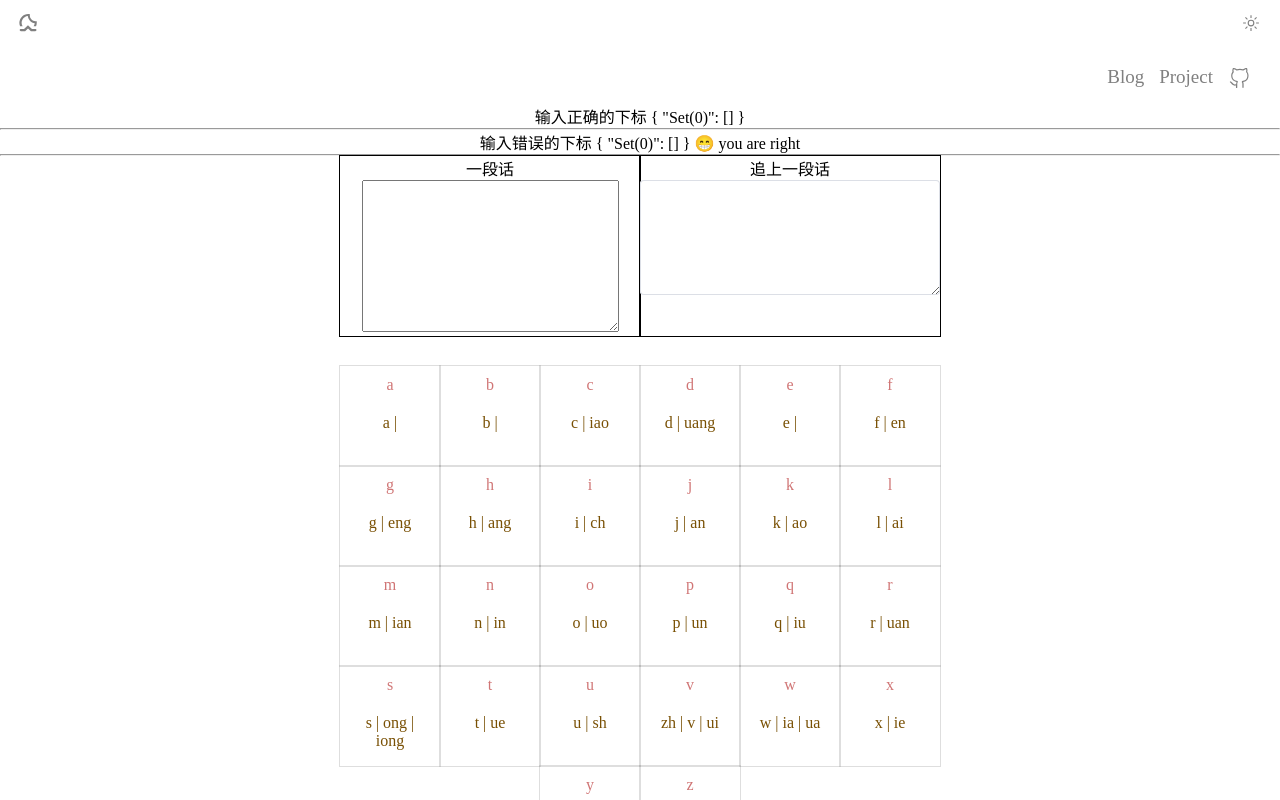
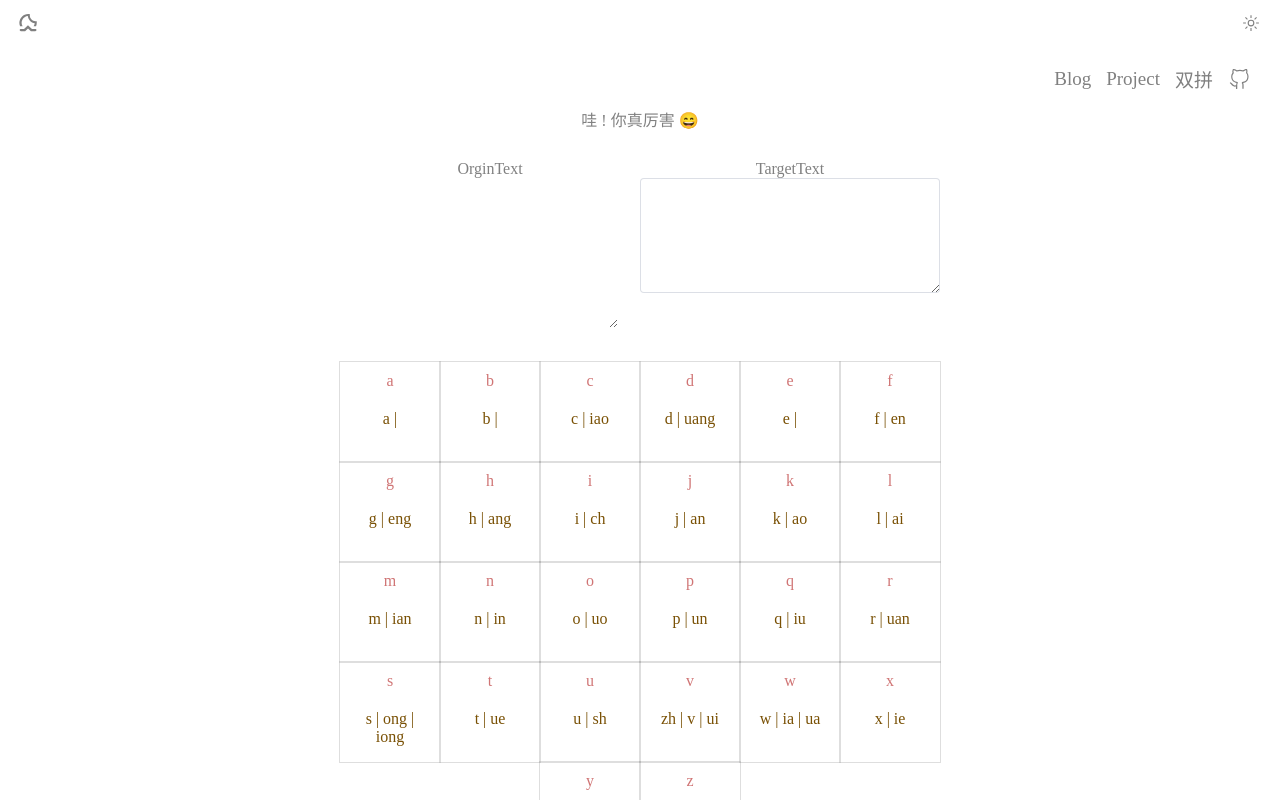
Before and after one commit to NemophilistWatermelon/UpPn, a Vue app in the folder my-vue-app/: page /#/udpn in a window 1280 px wide. Built offline with nearby package versions, Linux system fonts and the light colour scheme.

Commit message:
feat: 更新双拼, 增加双拼菜单, 处理滚动条样式

```diff
--- a/my-vue-app/src/App.vue
+++ b/my-vue-app/src/App.vue
@@ -5,10 +5,19 @@
   <router-view></router-view>
 </template>
 
-<style>
+<style lang="scss">
   * {
     margin: 0;
     padding: 0;
+    &::-webkit-scrollbar {
+      width: 5px;
+      height: 10px;
+    }
+    &::-webkit-scrollbar-thumb {
+      border-radius: 10px;
+      width: 5px;
+      background-color: var(--scorll-bar-color);
+    }
   }
   html,
   body,
--- a/my-vue-app/src/layout/Nav/index.vue
+++ b/my-vue-app/src/layout/Nav/index.vue
@@ -12,6 +12,10 @@ export default defineComponent({
                 {
                     name: "Project",
                     path: "/project"
+                },
+                {
+                    name: "双拼",
+                    path: "/udpn"
                 }
             ]
         });
--- a/my-vue-app/src/layout/css/light.css
+++ b/my-vue-app/src/layout/css/light.css
@@ -8,4 +8,6 @@
   --md-h1-color: #000;
 
   --intro-h1: #fff;
+
+  --scorll-bar-color: #13121229;
 }
--- a/my-vue-app/src/layout/css/night.css
+++ b/my-vue-app/src/layout/css/night.css
@@ -12,4 +12,6 @@
 
   --intro-h1: #fff;
   --intro-h1-size: 2.5rem;
+
+  --scorll-bar-color: #131212;
 }
--- a/my-vue-app/src/layout/css/theme.scss
+++ b/my-vue-app/src/layout/css/theme.scss
@@ -36,6 +36,17 @@
   margin: 0 auto;
 }
 
+.default-text {
+  color: var(--half-gray-128)
+}
+
+.default-textarea {
+  border: none;
+  background-color: unset;
+  color: var(--half-gray-128);
+  outline: none;
+}
+
 
 a {
   text-decoration: none;
--- a/my-vue-app/src/pages/UdPn/Top/HardMode/index.vue
+++ b/my-vue-app/src/pages/UdPn/Top/HardMode/index.vue
@@ -3,8 +3,13 @@ export default defineComponent({
   name: 'HardMode',
   setup() {
     var rightInput = reactive({
-      setArr: []
+      setArr: [],
+      encouragement: ['Yep! 666', '哇 ! 你真厉害 😄', '棒👍'],
+      terrible: ['😞 小主你打错了哟~', '😬 退格再试试?', '😥 可能这个字太难了', '💪加油~'],
     })
+
+
+
     var leftInput = ref([])
     var equalInputIndex = ref(new Set())
     var unoEqualInputIndex = ref(new Set())
@@ -58,27 +63,29 @@ export default defineComponent({
 
 
 <template>
-    输入正确的下标 {{ equalInputIndex }}
-    <hr/>
-   输入错误的下标 {{ unoEqualInputIndex }}
-   {{ unoEqualInputIndex.size ? '😢 you are wrong' : '😁 you are right' }}
-     <hr/>
-    <div class="container" >
-       <div class="right">
-        <span>一段话</span>
-        <textarea @input="onRightInput" name="" id="" cols="30" rows="10"></textarea>
-        <div class="item" v-if="rightInput.setArr.length">
+    <div
+    class="max-full default-text height-2">
+      {{ unoEqualInputIndex.size ? rightInput.terrible[Math.floor(Math.random()  * (rightInput.terrible.length + 1))] : rightInput.encouragement[Math.floor(Math.random()  * (rightInput.encouragement.length + 1))] }}
+    </div>
+    <div class="max-full f-text-left" v-if="rightInput.setArr.length">
           <span
           :class="[equalInputIndex.has(index) ? 'curTxt-active' : '', unoEqualInputIndex.has(index) ? 'curTxt-wrong' : '']"
           class="idx-item"
            v-for="(item, index) in rightInput.setArr">
             {{item}}
           </span>
-        </div>
+    </div>
+    <div class="container" >
+       <div class="right">
+        <span class="default-text">OrginText</span>
+        <textarea
+        class="default-textarea"
+        @input="onRightInput" name="" id="" cols="30" rows="10"></textarea>
       </div>
       <div class="left">
-        <span>追上一段话</span>
+        <span class="default-text">TargetText</span>
         <el-input
+        class="input-area"
         type="textarea"
         rows="5"
         v-model="leftInput"
@@ -91,27 +98,44 @@ export default defineComponent({
 
 
 <style lang="scss" scoped>
+.f-text-left {
+  text-align: left;
+}
+.height-2 {
+  height: 2em;
+}
+.idx-item {
+  display: inline-block;
+  padding: 0.6em;
+  margin: 0.34em;
+  background-color: #9e9e9e;
+  transition: all .3s;
+  &.curTxt-active {
+    color: green;
+    transform: translateY(-0.3em);
+  }
+  &.curTxt-wrong {
+    color: red;
+  }
+}
+
+.input-area {
+  ::v-deep textarea {
+    color: var(--half-gray-128);
+    background-color: unset;
+  }
+}
+
 .container {
   display: flex;
   width: 600px;
   margin: auto;
+  margin-top: 1.3em;
   .left, .right {
     width: 300px;
-    outline: 1px solid;
   }
   .right {
-    .idx-item {
-      display: inline-block;
-      padding: 5px;
-      margin: 5px;
-      background-color: #fafafa;
-      &.curTxt-active {
-        color: green
-      }
-      &.curTxt-wrong {
-        color: red;
-      }
-    }
+
   }
 }
 </style>
```
